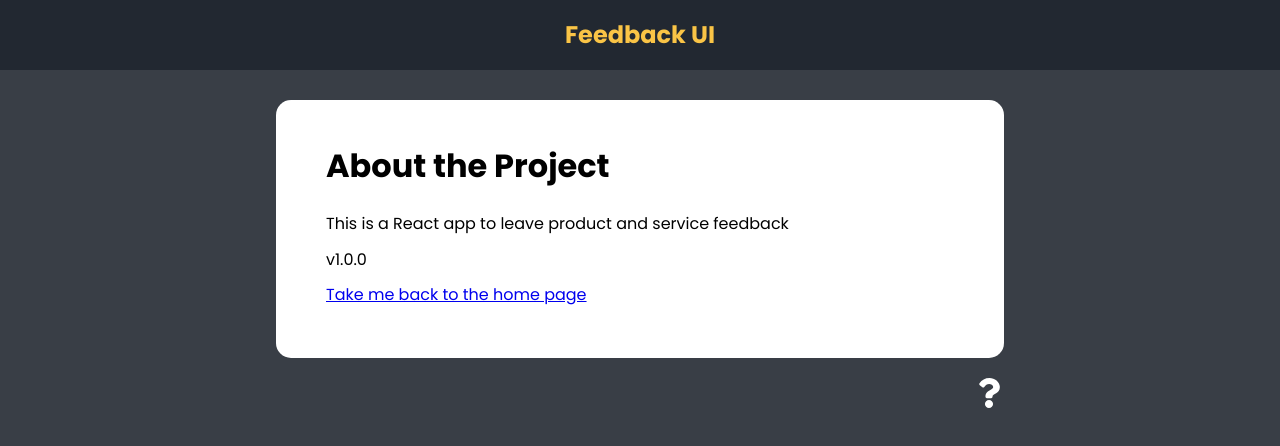
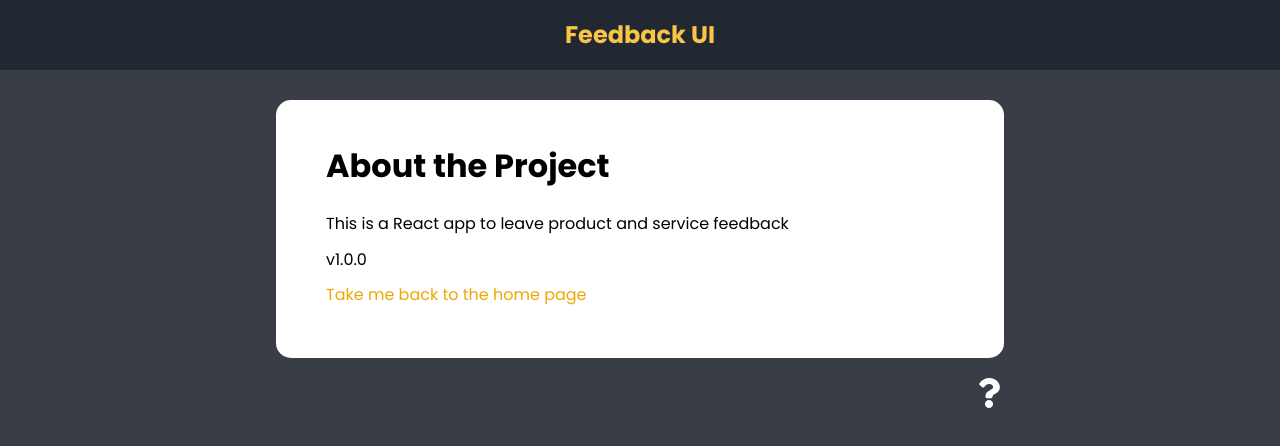
Before and after one commit to bruhu/feedback-app, a React (Create React App) app: page /about in a window 1280 px wide. Shown: the top 446 px of the page. Built offline with nearby package versions, Linux system fonts and the light colour scheme.

Commit message:
added styling and transitions for icon and links

```diff
--- a/src/assets/styles/index.scss
+++ b/src/assets/styles/index.scss
@@ -206,6 +206,7 @@ input:focus {
 .about-link a {
   color: $white;
   cursor: pointer;
+  transition: 0.3s;
 }
 
 .about-link a:hover {
@@ -218,6 +219,11 @@ input:focus {
 
 .about p {
   margin: 10px 0;
+}
+
+.about a {
+  text-decoration: none;
+  color: $dark-yellow;
 }
 
 @media (max-width: 600px) {
```
